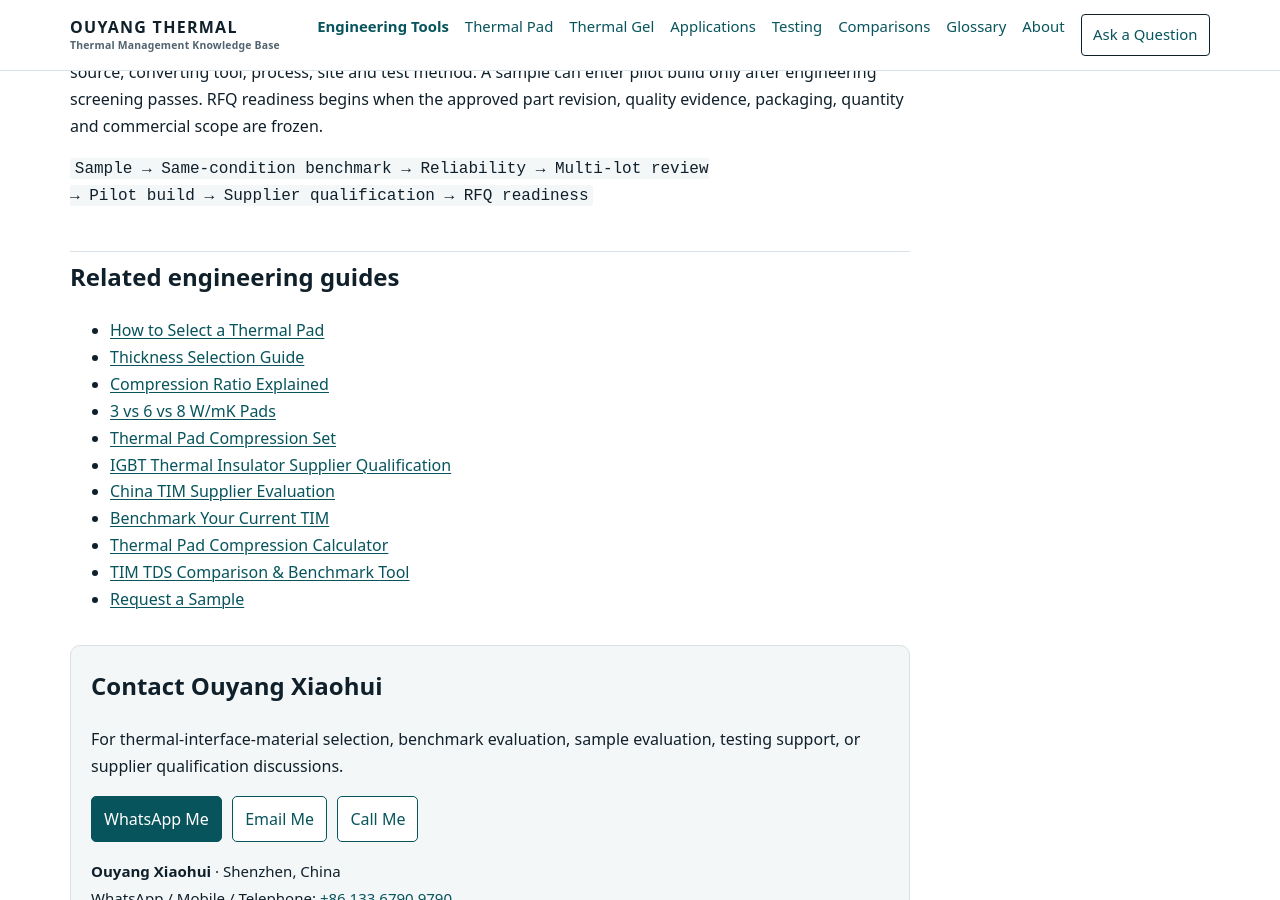
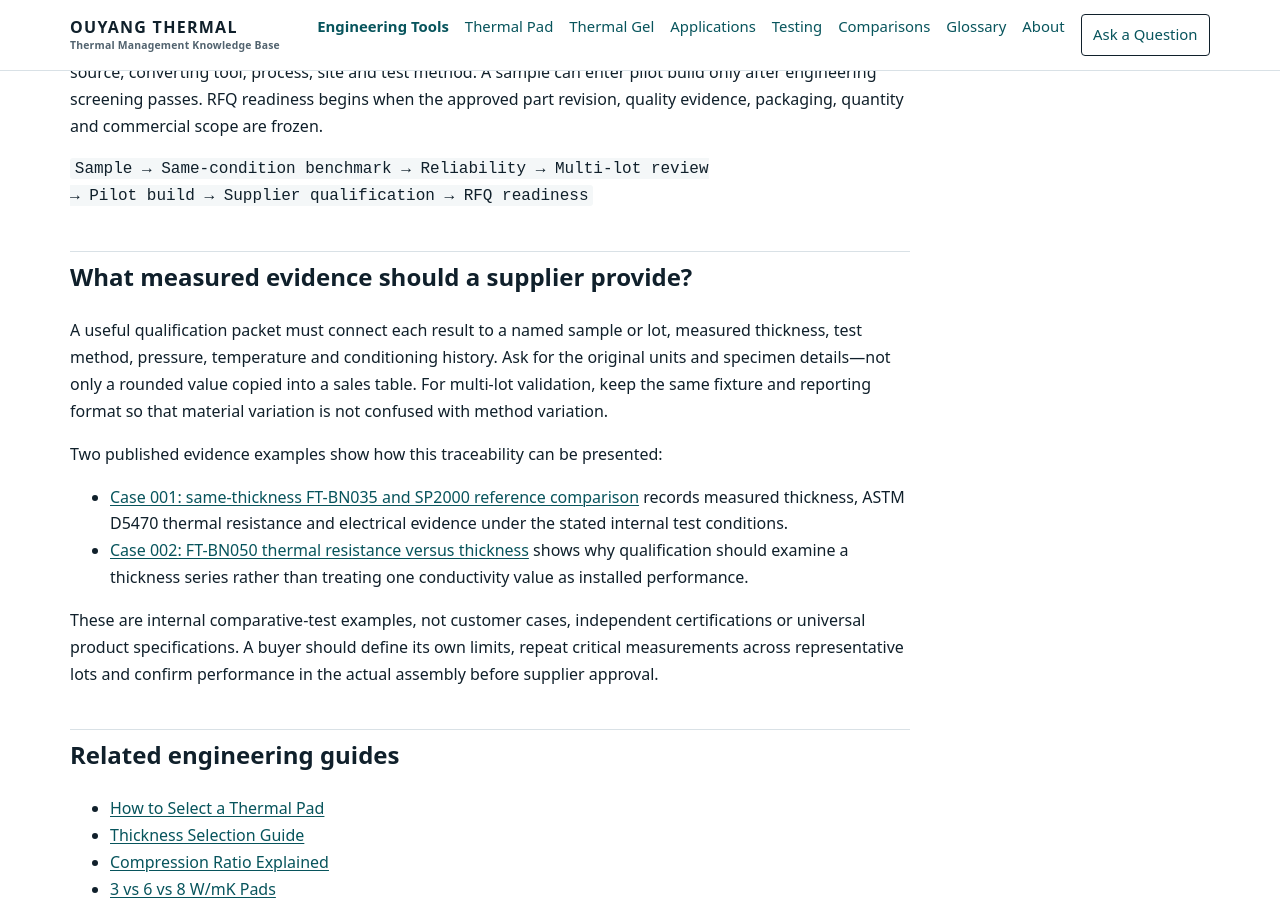
Before and after one commit to OuYangThermal/OuYangThermal.github.io, a Jekyll site: the page built from thermal-pad-supplier-china/index.md, in a window 1280 px wide and 900 px high, scrolled down 3632 px. Built offline with Jekyll 4.4.1, drawn with Linux system fonts in a browser that asks for light colours.

Commit message:
Strengthen thermal pad supplier evidence guidance

````diff
--- a/thermal-pad-supplier-china/index.md
+++ b/thermal-pad-supplier-china/index.md
@@ -66,6 +66,17 @@ Sample → Same-condition benchmark → Reliability → Multi-lot review
 → Pilot build → Supplier qualification → RFQ readiness
 ```
 
+## What measured evidence should a supplier provide?
+
+A useful qualification packet must connect each result to a named sample or lot, measured thickness, test method, pressure, temperature and conditioning history. Ask for the original units and specimen details—not only a rounded value copied into a sales table. For multi-lot validation, keep the same fixture and reporting format so that material variation is not confused with method variation.
+
+Two published evidence examples show how this traceability can be presented:
+
+- [Case 001: same-thickness FT-BN035 and SP2000 reference comparison]({{ '/benchmark-evidence/ft-bn035-vs-sp2000-reference-sample/' | relative_url }}) records measured thickness, ASTM D5470 thermal resistance and electrical evidence under the stated internal test conditions.
+- [Case 002: FT-BN050 thermal resistance versus thickness]({{ '/benchmark-evidence/ft-bn050-thermal-resistance-vs-thickness/' | relative_url }}) shows why qualification should examine a thickness series rather than treating one conductivity value as installed performance.
+
+These are internal comparative-test examples, not customer cases, independent certifications or universal product specifications. A buyer should define its own limits, repeat critical measurements across representative lots and confirm performance in the actual assembly before supplier approval.
+
 ## Related engineering guides
 
 - [How to Select a Thermal Pad]({{ '/thermal-pad/how-to-select-a-thermal-pad/' | relative_url }})
````
